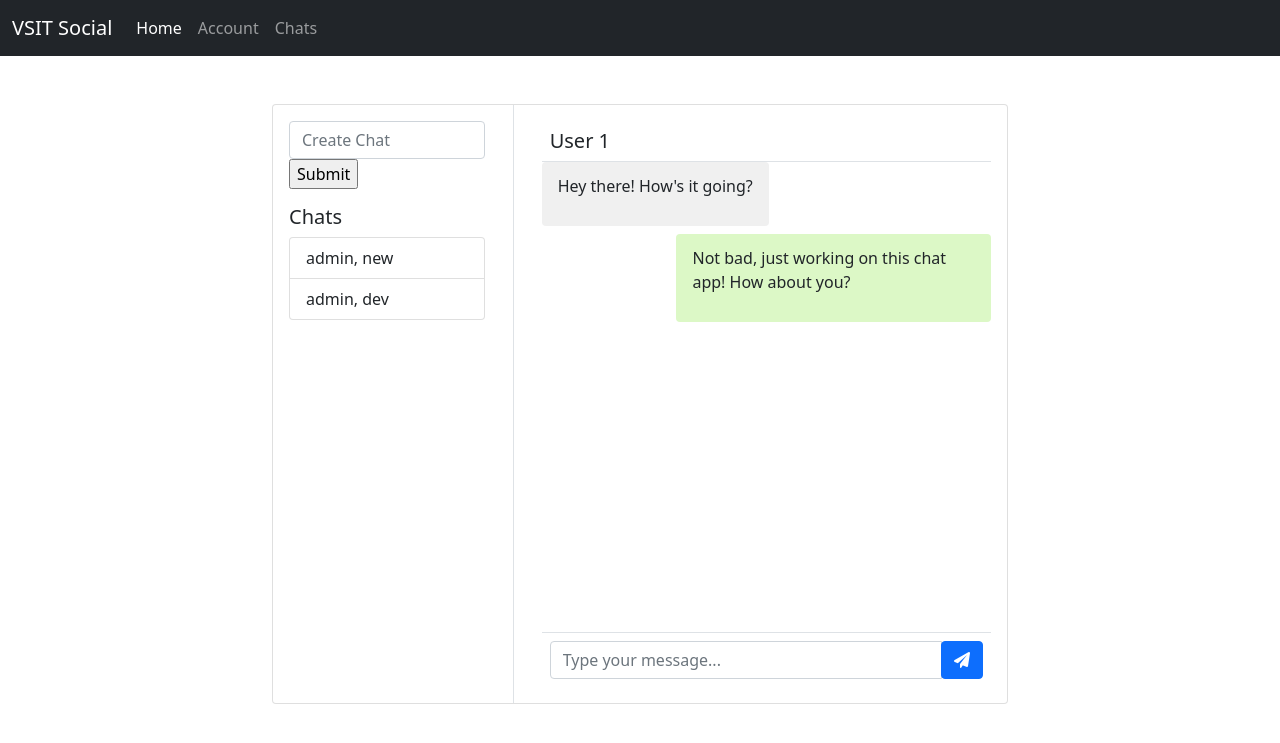
After one commit to devv2632/VSIT-Social, a Django app: page /home/chat in a window 1280 px wide. The commit adds this page. Shown: the top 743 px of the page. Run offline with Django 5.2, Linux system fonts and the light colour scheme; a user stored in the database is signed in; data comes from the database, SQL or seed files in the repository; both versions use the stored data as it was after the commit.

Commit message:
chats list created

```diff
--- a/vsitSocial/chat/admin.py
+++ b/vsitSocial/chat/admin.py
@@ -1,4 +1,5 @@
 from django.contrib import admin
-from .models import Confessions
+from .models import Confessions, Chat
 
 admin.site.register(Confessions)
+admin.site.register(Chat)
--- a/vsitSocial/chat/models.py
+++ b/vsitSocial/chat/models.py
@@ -9,3 +9,19 @@ class Confessions(models.Model):
 
     def __str__(self) :
         return f'confession by {self.username}'
+
+class Chat(models.Model):
+    participants = models.ManyToManyField(User, related_name='chats')
+    # created_at = models.DateTimeField(auto_now_add=True)
+
+    def __str__(self):
+        return f"Chat between {', '.join(user.username for user in self.participants.all())}"
+
+class Message(models.Model):
+    chat = models.ForeignKey(Chat, on_delete=models.CASCADE, related_name='messages')
+    sender = models.ForeignKey(User, on_delete=models.CASCADE)
+    content = models.TextField()
+    timestamp = models.DateTimeField(auto_now_add=True)
+
+    def __str__(self):
+        return f"Message from {self.sender.username} in {self.chat} at {self.timestamp}"
--- a/vsitSocial/chat/templates/base.html
+++ b/vsitSocial/chat/templates/base.html
@@ -5,8 +5,10 @@
     <meta charset="UTF-8">
     <meta name="viewport" content="width=device-width, initial-scale=1.0">
     <title>Vsit Soial | {%block title%} Home {%endblock%}</title>
-    <link rel="stylesheet" href="css/style.css">
     <link href="https://cdn.jsdelivr.net/npm/bootstrap@5.0.2/dist/css/bootstrap.min.css" rel="stylesheet" integrity="sha384-EVSTQN3/azprG1Anm3QDgpJLIm9Nao0Yz1ztcQTwFspd3yD65VohhpuuCOmLASjC" crossorigin="anonymous">
+    <link rel="stylesheet" href="https://cdnjs.cloudflare.com/ajax/libs/font-awesome/6.0.0/css/all.min.css" integrity="sha512-9usAa10IRO0HhonpyAIVpjrylPvoDwiPUiKdWk5t3PyolY1cOd4DSE0Ga+ri4AuTroPR5aQvXU9xC6qOPnzFeg==" crossorigin="anonymous" referrerpolicy="no-referrer" />
+    {%block style%}
+    {%endblock%}
 </head>
 <body>
     {%block content%}
--- /dev/null
+++ b/vsitSocial/chat/templates/chat.html
@@ -0,0 +1,122 @@
+{%extends 'base.html'%}
+{% block title %} Chats {% endblock %}
+
+{%block content%}
+{% include "navbar.html" %}
+{%block style%}
+<style>
+    .chat-container {
+        height: 80vh; /* Occupy most of the viewport height */
+        max-height: 600px;
+    }
+
+    .user-list {
+        overflow-y: auto; /* Scroll if user list is too long */
+        border-right: 1px solid #dee2e6; /* Bootstrap default border color */
+    }
+
+    .message-area {
+        overflow-y: auto;
+        flex-grow: 1; /* Allow message area to take up available space */
+    }
+
+    .message {
+        max-width: 70%;
+        margin-bottom: 0.5rem; /* Bootstrap spacing */
+        padding: 0.75rem 1rem;
+        border-radius: 0.25rem;
+        clear:both;
+    }
+
+    .received {
+        background-color: #f0f0f0;
+        float: left;
+    }
+
+    .sent {
+        background-color: #dcf8c6;
+        float: right;
+    }
+</style>
+{%endblock%}
+
+    <div class="container mt-5">
+        <div class="row justify-content-center">
+            <div class="col-md-8">
+                <div class="card chat-container">
+                    <div class="row no-gutters h-100">
+                        <div class="col-md-4 user-list">
+                            <div class="card-body d-flex flex-column h-100">
+
+                                <div class="input-group mb-3">
+
+                                    <div class="input-group-prepend">
+                                        <form method="post">
+                                            {% csrf_token %}
+                                            <input type="text" class="form-control" placeholder="Create Chat" name='create_chat'>
+                                            <input type="submit" value="Submit">
+                                        </form>
+                                    </div>
+
+                                </div>
+                                <h5 class="card-title">Chats</h5>
+                                <ul class="list-group flex-grow-1" id="user-list">
+                                    {%if user_chats%}
+                                        {% for chat in user_chats %}
+                                        <li class="list-group-item user">
+                                            {% for p in chat.participants.all %}{{ p.username }}{% if not forloop.last %}, {% endif %}{% endfor %}
+                                        </li>
+                                        {% endfor %}
+                                    {%else%}
+                                        <p>No chats created</p>
+                                    {%endif%}
+                                </ul>
+                            </div>
+                        </div>
+                        <div class="col-md-8 d-flex flex-column">
+                            <div class="card-body flex-grow-1 d-flex flex-column">
+                                <div class="chat-header border-bottom p-2">
+                                    <h5 class="mb-0" id="current-user">User 1</h5>
+                                </div>
+                                <div class="message-area flex-grow-1" id="message-area">
+                                    <div class="message received">
+                                        <p>Hey there! How's it going?</p>
+                                    </div>
+                                    <div class="message sent">
+                                        <p>Not bad, just working on this chat app! How about you?</p>
+                                    </div>
+                                    </div>
+                                <div class="message-input p-2 border-top">
+                                    <div class="input-group">
+                                        <input type="text" id="message-input" class="form-control" placeholder="Type your message...">
+                                        <div class="input-group-append">
+                                            <button class="btn btn-primary" type="button" id="send-button"><i class="fas fa-paper-plane"></i></button>
+                                        </div>
+                                    </div>
+                                </div>
+                            </div>
+                        </div>
+                    </div>
+                </div>
+            </div>
+        </div>
+    </div>
+
+    <script>
+        const messageInput = document.getElementById('message-input');
+        const sendButton = document.getElementById('send-button');
+        const messageArea = document.getElementById('message-area');
+
+        sendButton.addEventListener('click', () => {
+            const messageText = messageInput.value.trim();
+            if (messageText !== "") {
+                const messageDiv = document.createElement('div');
+                messageDiv.classList.add('message', 'sent');
+                messageDiv.innerHTML = `<p>${messageText}</p>`;
+                messageArea.appendChild(messageDiv);
+                messageInput.value = "";
+                messageArea.scrollTop = messageArea.scrollHeight;
+            }
+        });
+    </script>
+{%endblock%}
--- a/vsitSocial/chat/templates/navbar.html
+++ b/vsitSocial/chat/templates/navbar.html
@@ -12,6 +12,9 @@
           <li class="nav-item">
             <a class="nav-link" href="{% url 'account_info'%}">Account</a>
           </li>
+          <li class="nav-item">
+            <a class="nav-link" href="{% url 'chat'%}">Chats</a>
+          </li>
         </ul>
       </div>
     </div>
--- a/vsitSocial/chat/urls.py
+++ b/vsitSocial/chat/urls.py
@@ -11,6 +11,6 @@ urlpatterns = [
     path('home/account/' ,views.account_info ,name='account_info'),
     path('home/account/update/' ,views.update_account ,name='update_account'),
     path('logout/', views.logout_view, name='logout'),
-    path('home/account/forgot_password/', views.forgot_password, name='forgot_password')
-
+    path('home/account/forgot_password/', views.forgot_password, name='forgot_password'),
+    path('home/chat', views.chat, name='chat')
 ]
--- a/vsitSocial/chat/views.py
+++ b/vsitSocial/chat/views.py
@@ -1,5 +1,5 @@
 from django.shortcuts import render , redirect
-from .models import Confessions
+from .models import Confessions, Chat
 from django.contrib.auth import login , logout , authenticate
 from django.http import Http404
 from django.contrib.auth.models import User
@@ -101,3 +101,34 @@ def forgot_password(request):
             messages.error(request, 'Invalid previous password.')
 
     return render(request, 'forgot_password.html')
+
+def chat(request):
+    user = request.user  # Get the currently logged-in user
+
+    if request.method == 'POST':
+
+        username = request.POST.get('create_chat')
+        try:
+            user2 = User.objects.get(username=username)
+        except User.DoesNotExist:
+            return render(request, 'login.html', {'error': 'User not found.'})  # Handle missing user
+
+        # Check if a chat already exists between these users
+        existing_chat = Chat.objects.filter(participants=user).filter(participants=user2)
+        if existing_chat.exists():
+            user_chats = user.chats.all()
+            context = {'user_chats': user_chats}  # Update context with existing chat
+            return render(request, 'chat.html', context)  # Render chat template
+        try:
+            chat = Chat.objects.create()
+            chat.participants.add(user, user2)
+            context = {'chat': chat}  # Update context with new chat
+        except Exception as e:  # Handle any chat creation errors
+            print(f"Error creating chat: {e}")
+        return render(request, 'chat.html', context)
+
+    else:
+        # Handle non-POST requests (e.g., display user chats)
+        user_chats = user.chats.all()
+        context = {'user_chats': user_chats}
+        return render(request, 'chat.html', context)
```
Also changed, not shown: vsitSocial/chat/migrations/0003_chat_message.py (added), vsitSocial/db.sqlite3.
